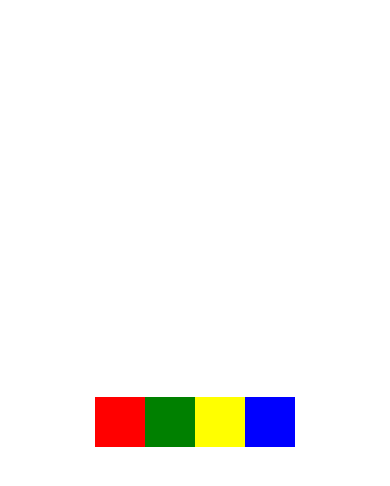
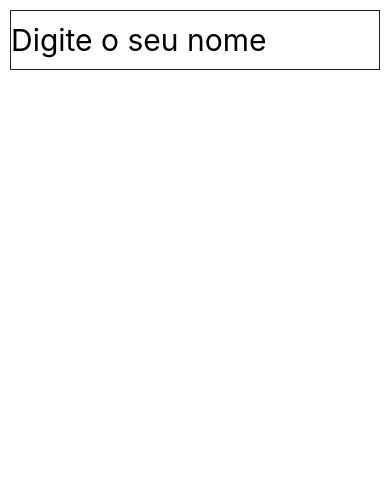
Before and after one commit to artodeschini/myReactNaticeApp, a React Native app: screen / in a window 390 px wide. Shown: the top 486 px of the page. Built offline with nearby package versions, Linux system fonts and the light colour scheme.

Commit message:
trabalhando com TextInput e onChangeText

```diff
--- a/App.js
+++ b/App.js
@@ -1,50 +1,64 @@
 import React, { Component } from "react";
-import { View, Text } from 'react-native'
+import { View, Text, StyleSheet, TextInput } from 'react-native'
 
 
 class App extends Component {
 
+  constructor(props) {
+    super(props);
+
+    this.state = {
+      nome: ''
+    };
+
+    this.pegaNome = this.pegaNome.bind(this);
+  }
+
+  pegaNome(texto) {
+
+      if (texto.length > 0) {
+          this.setState({
+            nome: 'Bem vindo: ' + texto
+        })
+      } else {
+        this.setState({
+          nome: ''
+        })
+      }
+  }
+
   render(){
     return(
-      // comportamento padrao box um em baixo do outro ou flexDirection column
-      // utilziando row os compoentes ficarao um ao lado do outro
-      // usando justifyContent posso alinhar ao centro
-      // ou flex-end a direita e flex-start a esquerda
-      // ou ainda space-between espacos iguais entre deles
-      // ou ainda space-around espacos iguais ao redores deles
-
-      // alignItems posso colocar no centro ou no comeco com flex-start ou no final com flex-end
-
-      <View style={{
-        flex:1,
-        flexDirection: 'row', // row , column
-        justifyContent: 'center', // center, flex-start, flex-end
-        alignItems: 'center' // center, flex-start, flex-end
-        }}>
-        <View style={{
-          height: 50,
-          width: 50,
-          backgroundColor: 'red'
-        }}></View>
-         <View style={{
-          height: 50,
-          width: 50,
-          backgroundColor: 'green'
-        }}></View>
-        <View style={{
-          height: 50,
-          width: 50,
-          backgroundColor: 'yellow'
-        }}></View>
-         <View style={{
-          height: 50,
-          width: 50,
-          backgroundColor: 'blue'
-        }}></View>
+      <View style={styles.container}>
+        <TextInput
+          style={styles.input}
+          placeholder="Digite o seu nome"
+          onChangeText={this.pegaNome}>
+        </TextInput>
+        <Text style={styles.texto}>{this.state.nome}</Text>
       </View>
     );
   }
-
 }
 
+const styles = StyleSheet.create({
+  container: {
+    flex: 1, // ocupara a tela toda
+
+  },
+
+  input: {
+    height: 60,
+    borderWidth: 1,
+    borderColor: '#222',
+    margin: 10,
+    fontSize: 30
+  },
+
+  texto: {
+    textAlign: "center",
+    fontSize: 25
+  }
+});
+
 export default App;
```
